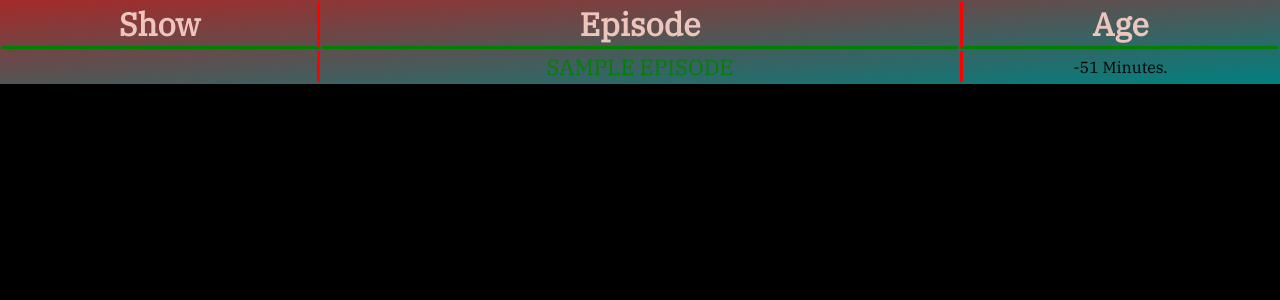
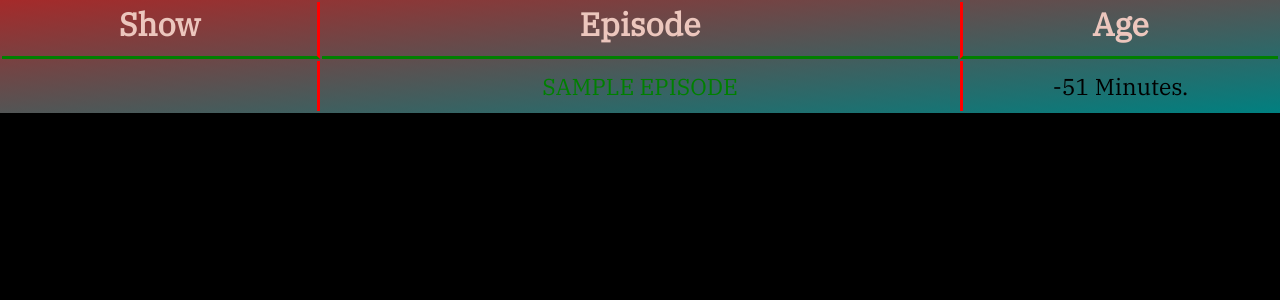
Before and after one commit to HenryHaller/henryhaller-website, a Flask app: template templates/index.html.jinja2 in a window 1280 px wide. Shown: the top 300 px of the page. Run offline with Flask 2, Linux system fonts and the light colour scheme; the template is opened without the code that fills it: most values are stand-ins (such as "Sample title", 1, 10 or a date in 2020); some libraries are stand-ins or nearby versions.

Commit message:
Improved Styling

```diff
--- a/static/css/style.css
+++ b/static/css/style.css
@@ -13,17 +13,33 @@
 color:#ECC6BD;
 }
 
-.left_cell {
+
+td {
+}
+
+p {
+margin:0;
+padding:2%;
+/*margin-top:1%;*/
+/*margin-bot:1%;*/
+/*margin-side:auto;*/
+/*position:relative;*/
+/*right:2.5%;*/
+/*margin-left:0px;*/
+/*padding-left:0px;*/
+}
+
+th.left_cell {
 border-right:solid red;
 }
 
-.right_cell {
-border-left:solid red;
+th.right_cell {
+border-left: solid red;
 }
 
-td {
-/*position:absolute;*/
-width:25%;
+th {
+padding_top:0.85%;
+padding-bottom:0.85%;
 }
 
 td.episode {
@@ -31,14 +47,22 @@
 /*padding-right:6%;*/
 /*padding-left:6%;*/
 width:50%;
+font-size: 23px;
+text-align:center;
+padding: 0 5%;
 }
 
 td.show {
 /*border: solid red;*/
+width:25%;
+border-right:solid red;
+font-size: 24px;
 }
 
-span.episode {
-font-size: 22px;
+td.timestamptd {
+width:25%;
+border-left:solid red;
+font-size: 23px;
 }
 
 
@@ -54,11 +78,6 @@
 right:0;
 background: linear-gradient(to bottom right, brown, teal);
 width:100%;
-}
-
-td.episode {
-/*border-bottom: solid black 3px;*/
-
 }
 
 a {
--- a/templates/index.html.jinja2
+++ b/templates/index.html.jinja2
@@ -19,9 +19,9 @@
   <tbody>
 {% for episode in episodes %}
     <tr style="background-color:#{{ episode.color }}">
-      <td class="show left_cell"><strong>{{ episode.show_title }}</strong></td>
-      <td class="episode"><a download href="{{ episode.url }}"><span class="episode">{{ episode.episode_title }}</span></a></td>
-      <td class='timestamp right_cell'>{{ episode.timestamp }}</td>
+      <td class="show"><p><strong>{{ episode.show_title }}</strong></p></td>
+      <td class="episode"><p><a download href="{{ episode.url }}">{{ episode.episode_title }}</a></p></td>
+      <td class="timestamptd"><p><span class="timestamp">{{ episode.timestamp }}</span></p></td>
     </tr>
 {% endfor %}
   </tbody>
```
